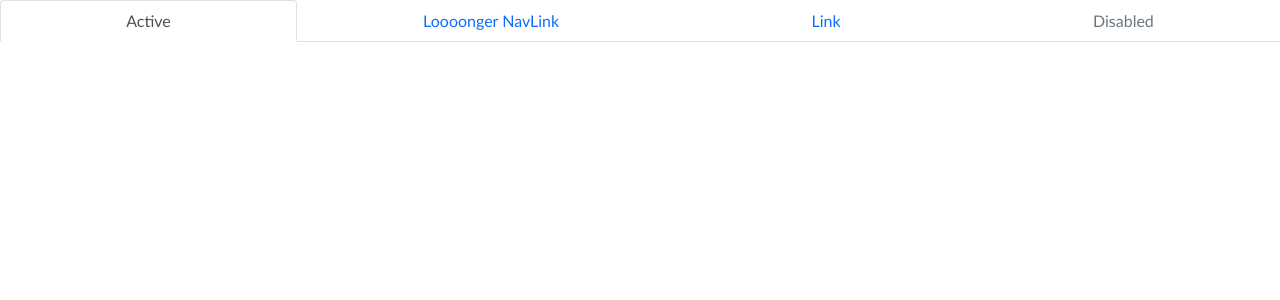
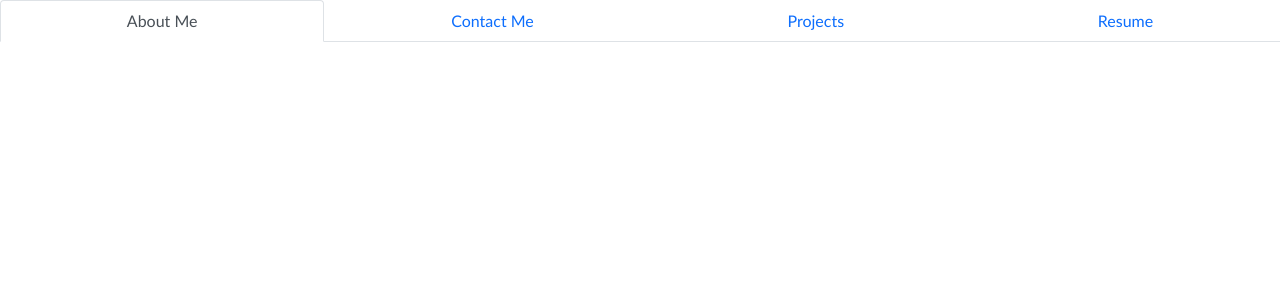
Before and after one commit to randyfasion/Portfolio, a JavaScript app in the folder myapp/: page / in a window 1280 px wide. Shown: the top 300 px of the page. Built offline with nearby package versions, Linux system fonts and the light colour scheme; the HTML template or start-up script is replaced by a standard one.

Commit message:
updated links

```diff
--- a/myapp/src/App.js
+++ b/myapp/src/App.js
@@ -7,18 +7,16 @@ function App() {
   return (
     <Nav fill variant="tabs" defaultActiveKey="/home">
     <Nav.Item>
-      <Nav.Link href="/home">Active</Nav.Link>
+      <Nav.Link href="/home">About Me</Nav.Link>
     </Nav.Item>
     <Nav.Item>
-      <Nav.Link eventKey="link-1">Loooonger NavLink</Nav.Link>
+      <Nav.Link eventKey="link-1">Contact Me</Nav.Link>
     </Nav.Item>
     <Nav.Item>
-      <Nav.Link eventKey="link-2">Link</Nav.Link>
+      <Nav.Link eventKey="link-2">Projects</Nav.Link>
     </Nav.Item>
     <Nav.Item>
-      <Nav.Link eventKey="disabled" disabled>
-        Disabled
-      </Nav.Link>
+      <Nav.Link eventKey="link-3">Resume</Nav.Link>
     </Nav.Item>
   </Nav>
 
```
